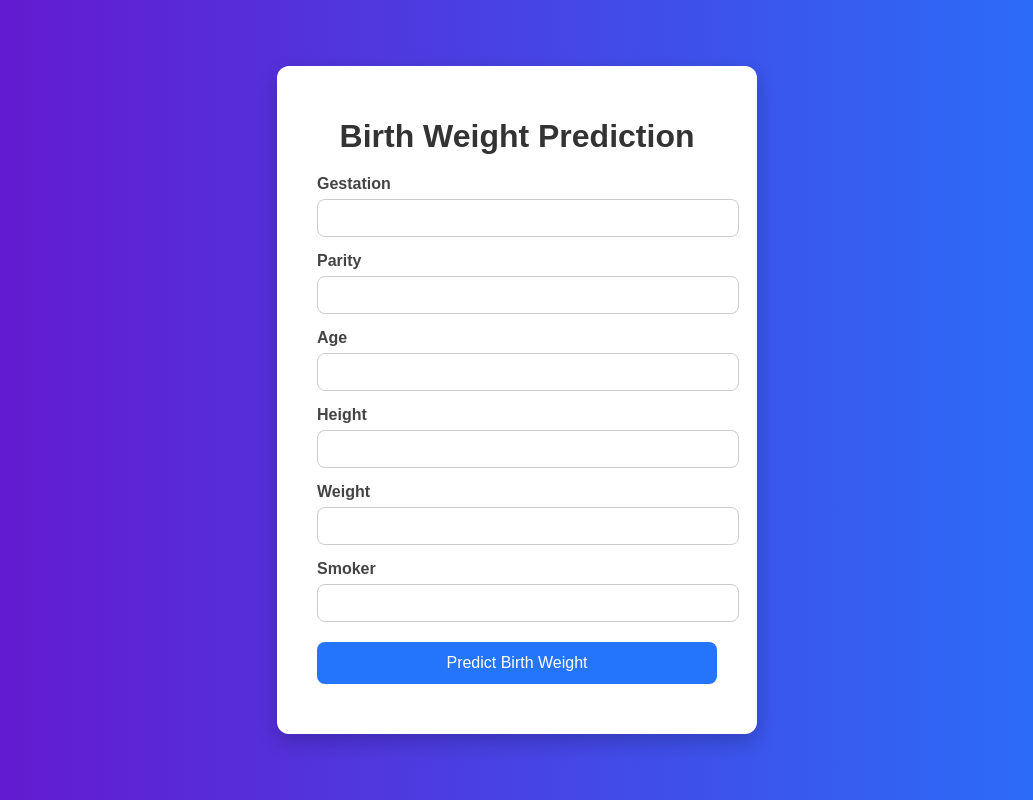
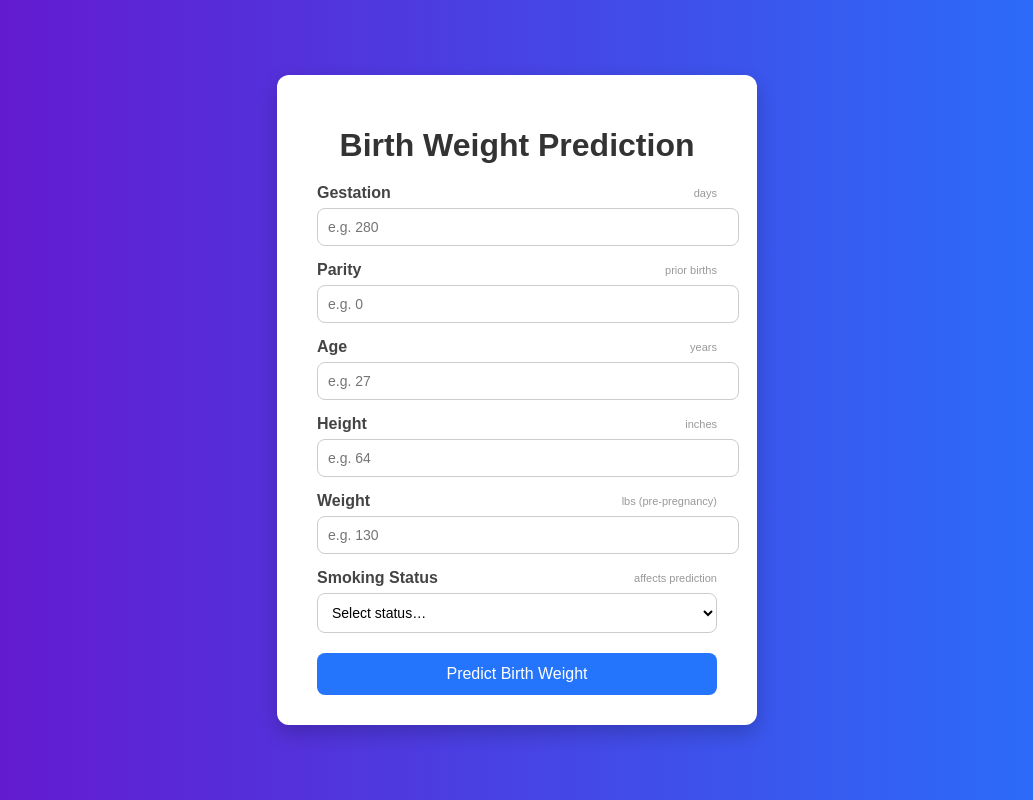
Before and after one commit to avipluto/birth_rate234, a Flask app: page / in a window 1280 px wide. Shown: the whole page, without its empty margins (123-1156 px from the left). Run offline with Flask 3, Linux system fonts and the light colour scheme; parts of the project's set-up code (start-up, migrations or seed data) failed here and were passed over.

Commit message:
phase2: unit hints, smoker dropdown, input constraints, error banner

```diff
--- a/static/script.js
+++ b/static/script.js
@@ -1,15 +1,31 @@
 const form = document.querySelector('form');
+const errorMsg = document.getElementById('error-msg');
+const resultCard = document.getElementById('result-card');
+
 form.addEventListener('submit', async (e) => {
   e.preventDefault();
-  const res = await fetch('/predict', {
-    method: 'POST',
-    body: new FormData(form)
-  });
-  const data = await res.json();
-  const resultDiv = document.getElementById('result');
-  if (data.prediction !== undefined) {
-    resultDiv.textContent = data.prediction + ' oz';
-  } else if (data.error) {
-    resultDiv.textContent = 'Error: ' + data.error;
+
+  // On new submission, hide both first
+  errorMsg.style.display = 'none';
+  resultCard.style.display = 'none';
+
+  try {
+    const res = await fetch('/predict', {
+      method: 'POST',
+      body: new FormData(form)
+    });
+    const data = await res.json();
+
+    if (data.error) {
+      errorMsg.style.display = 'block';
+      errorMsg.textContent = data.error;
+    } else {
+      errorMsg.style.display = 'none';
+      document.getElementById('result').textContent = data.prediction + ' oz';
+      resultCard.style.display = 'block';
+    }
+  } catch (err) {
+    errorMsg.style.display = 'block';
+    errorMsg.textContent = 'An unexpected error occurred.';
   }
 });
--- a/static/style.css
+++ b/static/style.css
@@ -25,14 +25,21 @@ h1 {
 }
 
 label {
-  display: block;
-  text-align: left;
+  display: flex;
+  justify-content: space-between;
+  align-items: center;
   margin-top: 15px;
   font-weight: bold;
   color: #444;
 }
 
-input {
+.hint {
+  font-size: 11px;
+  color: #999;
+  font-weight: normal;
+}
+
+input, select {
   width: 100%;
   padding: 10px;
   margin-top: 6px;
@@ -41,7 +48,12 @@ input {
   font-size: 14px;
 }
 
-input:focus {
+select {
+  background: white;
+  cursor: pointer;
+}
+
+input:focus, select:focus {
   border-color: #2575fc;
   outline: none;
   box-shadow: 0 0 5px rgba(37, 117, 252, 0.5);
--- a/templates/index.html
+++ b/templates/index.html
@@ -10,27 +10,35 @@
   <div class="form-container">
     <h1>Birth Weight Prediction</h1>
     <form>
-      <label>Gestation</label>
-      <input name="gestation" type="number">
+      <label>Gestation <span class="hint">days</span></label>
+      <input name="gestation" type="number" placeholder="e.g. 280" min="140" max="315" step="1" required>
 
-      <label>Parity</label>
-      <input name="parity" type="number">
+      <label>Parity <span class="hint">prior births</span></label>
+      <input name="parity" type="number" placeholder="e.g. 0" min="0" max="15" step="1" required>
 
-      <label>Age</label>
-      <input name="age" type="number">
+      <label>Age <span class="hint">years</span></label>
+      <input name="age" type="number" placeholder="e.g. 27" min="15" max="55" step="1" required>
 
-      <label>Height</label>
-      <input name="height" type="number">
+      <label>Height <span class="hint">inches</span></label>
+      <input name="height" type="number" placeholder="e.g. 64" min="48" max="76" step="0.5" required>
 
-      <label>Weight</label>
-      <input name="weight" type="number">
+      <label>Weight <span class="hint">lbs (pre-pregnancy)</span></label>
+      <input name="weight" type="number" placeholder="e.g. 130" min="80" max="300" step="1" required>
 
-      <label>Smoker</label>
-      <input name="smoke" type="number">
+      <label>Smoking Status <span class="hint">affects prediction</span></label>
+      <select name="smoke" required>
+        <option value="" disabled selected>Select status…</option>
+        <option value="0">Non-smoker</option>
+        <option value="1">Smoker</option>
+      </select>
+
+      <div id="error-msg" style="display:none; color:red; margin-top:10px; font-size:13px;"></div>
 
       <button type="submit">Predict Birth Weight</button>
     </form>
-    <div id="result"></div>
+    <div id="result-card" style="display:none;">
+      <div id="result"></div>
+    </div>
   </div>
   <script src="/static/script.js"></script>
 </body>
```
